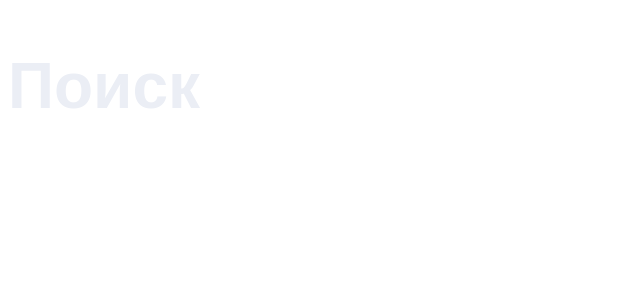
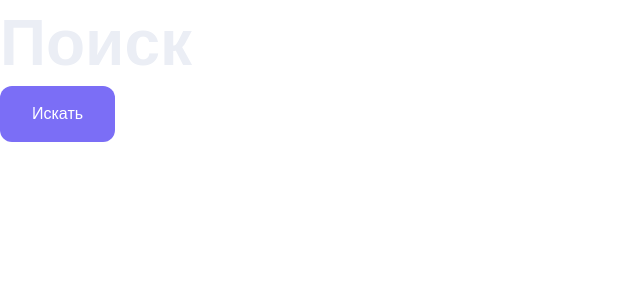
Before and after one commit to kris-vadi/purple-react, a React (Vite) app in the folder kinopoisk/: page / in a window 1280 px wide. Shown: the top 300 px of the page, without its empty margins (0-640 px from the left). Built offline with nearby package versions, Linux system fonts and the light colour scheme.

Commit message:
feat: add Button component

```diff
--- a/kinopoisk/src/App.jsx
+++ b/kinopoisk/src/App.jsx
@@ -1,13 +1,16 @@
 import './App.css';
 
 import Title from './components/Title/Title';
+import Button from './components/Button/Button';
 
 function App() {
 	const text = 'Поиск';
+	const buttonText = 'Искать';
 
 	return (
 		<>
 			<Title text={text} />
+			<Button buttonText={buttonText}/>
 		</>
 	);
 }
--- /dev/null
+++ b/kinopoisk/src/components/Button/Button.css
@@ -0,0 +1,9 @@
+.button {
+	font-size: 1.6rem;
+	line-height: 1.5;
+	color: white;
+	background: var(--primary-color);
+	border-radius: 12px;
+	padding: 16px 32px;
+	cursor: pointer;
+}
--- /dev/null
+++ b/kinopoisk/src/components/Button/Button.jsx
@@ -0,0 +1,9 @@
+import './Button.css';
+
+function Button({buttonText}) {
+	return (
+		<button className="button">{buttonText}</button>
+	);
+}
+
+export default Button;
--- a/kinopoisk/src/index.css
+++ b/kinopoisk/src/index.css
@@ -12,4 +12,13 @@
 
 * {
 	box-sizing: border-box;
+	padding: 0px;
+	margin: 0px;
+	border: none;
 }
+
+*,
+*::before,
+*::after {
+	box-sizing: border-box;
+}
```
